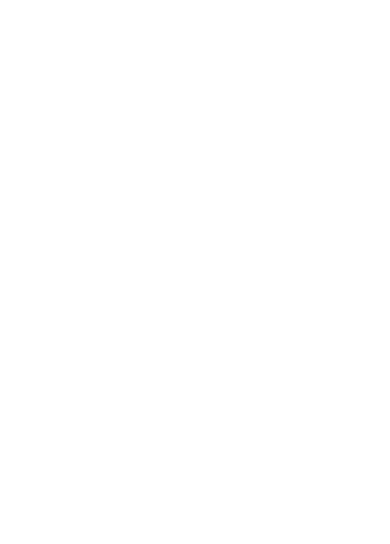
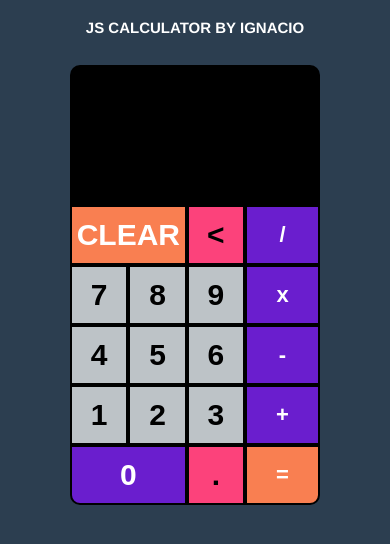
Before and after one commit to Pinto2291/js-calculator-by-ignacio, a plain HTML site: page index.html in a window 390 px wide. Drawn offline with Linux system fonts and the light colour scheme.

Commit message:
add script, html and css

```diff
--- a/index.html
+++ b/index.html
@@ -4,10 +4,63 @@
     <meta charset="UTF-8">
     <meta http-equiv="X-UA-Compatible" content="IE=edge">
     <meta name="viewport" content="width=device-width, initial-scale=1.0">
+    <link rel="stylesheet" type="text/css" href="style.css">
+    <link rel="preconnect" href="https://fonts.googleapis.com">
+    <link rel="preconnect" href="https://fonts.gstatic.com" crossorigin>
+    <link href="https://fonts.googleapis.com/css2?family=Orbitron:wght@400;700&display=swap" rel="stylesheet">
     <script src="script.js" async></script>
-    <title>Git practice codecademy</title>
+    <title>JS calculator by Ignacio Version 3</title>
 </head>
 <body>
 
+    <header id="headerElement" class="header">
+
+        <h1 class="title" id="headerTitle">JS calculator by Ignacio</h1>
+
+    </header>
+
+    <main class="mainSection" id="mainElement">
+
+        <div id="calculator" class="calculatorSection">
+
+            <p class="displaySection" id="displayResult"></p>
+            <p class="displaySection downDisplay" id="display"></p>
+
+
+            <div class="buttons">
+
+                <div class="numbers">
+                    <button class="button clear">CLEAR</button>
+                    <button class="button back"><</button>
+                    <button class="button number">7</button>
+                    <button class="button number">8</button>
+                    <button class="button number">9</button>
+
+                    <button class="button number">4</button>
+                    <button class="button number">5</button>
+                    <button class="button number">6</button>
+
+                    <button class="button number">1</button>
+                    <button class="button number">2</button>
+                    <button class="button number">3</button>
+
+                    <button class="button number zero">0</button>
+                    <button class="button number point">.</button>
+                </div>
+
+                <div class="operations">
+                    <button class="button operation symbol">/</button>
+                    <button class="button operation symbol">x</button>
+                    <button class="button operation symbol">-</button>
+                    <button class="button operation symbol">+</button>
+                    <button id="equal" class="button operation equal">=</button>
+                </div>
+
+            </div>
+
+        </div>
+
+    </main>
+
 </body>
 </html>
--- a/script.js
+++ b/script.js
@@ -1,3 +1,15 @@
+let numbers = document.querySelectorAll('.number');
+let math_operators = document.querySelectorAll('.symbol');
+let clear = document.querySelector('.clear');
+let back = document.querySelector('.back');
+let equal = document.querySelector('.equal');
+let up_display = document.getElementById('displayResult');
+let down_display = document.getElementById('display');
+
+
+let total = [];
+let total_final = [];
+
 const operation = {
     '+': function(n) {return n[0] + n[2]},
     '-': function(n) {return n[0] - n[2]},
@@ -26,8 +38,93 @@ function calculateTotal(n) {
     return result
 };
 
+function inputNumbers(n) {
+
+    let content = n.textContent;
+
+    if(down_display.textContent != '0' && content !== '.' || content == '0' && total.includes('-') && parseFloat(total[total.length - 1]) > 0){
+        total.push(content);
+        down_display.textContent = total.join('');
+        console.log(total)
+    } else if(content == '.' && total[total.length - 1] != '.' && (!total.includes('.') && down_display.textContent != '') && total[total.length - 1] != '-'){
+        total.push(content);
+        down_display.textContent = total.join('');
+        console.log(total)
+    }
+
+}
+
+function inputSymbol(n) {
+
+    let content = n.textContent;
+
+    if(down_display.textContent !== '' && total[total.length - 1] != '.' && !symbol.includes(total[total.length - 1])
+    && parseFloat(down_display.textContent) !== 0) {
+
+        total_final.push(parseFloat(down_display.textContent), content);
+        total = [];
+        down_display.textContent = '';
+        up_display.textContent = total_final.join(' ');
+        console.log(total_final);
+
+    } else if(down_display.textContent == '' && content == '-' && total[total.length - 1] != '.' && !symbol.includes(total[total.length - 1])
+    && parseFloat(down_display.textContent) !== 0) {
+
+        total.push(content);
+        down_display.textContent = total.join('');
+        console.log(total[total.length - 1])
+    }
+};
+
+
+
+function calculate() {
+
+    if(total_final.length > 0 && parseFloat(down_display.textContent) !== 0 && down_display.textContent != ''){
+        total_final.push(parseFloat(down_display.textContent));
+        let result = calculateTotal(total_final);
+        up_display.textContent = `${total_final.join(' ')} = ${result}`
+        total_final = [];
+        total = [];
+        down_display.textContent = '';
+    }
+};
+
+
+numbers.forEach((n) => n.addEventListener('click', () => inputNumbers(n)));
+
+math_operators.forEach((n) => n.addEventListener('click', () => inputSymbol(n)));
+
+equal.addEventListener('click', () => {calculate()});
+
+clear.addEventListener('click',
+    function clearAll() {
+        total = [];
+        total_final = [];
+        down_display.textContent = '';
+        up_display.textContent = '';
+    }
+);
+
+back.addEventListener('click',
+    function back() {
+        total.pop();
+        down_display.textContent = total.join('');
+    }
+);
+
+
+/*
 let total1 = [10, '+', 50, '+', -200, '+', 1350, 'x', 2, '/', 10];
 let total2 = [50, 'x', 2, '+', 105.55, '+', -889.33, '-', 15.90, '/', 2, '+', 45 ];
 
+
 console.log(calculateTotal(total1));
 console.log(calculateTotal(total2));
+*/
+
+
+
+let number1 = 12;
+
+console.log(number1 % 2)
--- /dev/null
+++ b/style.css
@@ -0,0 +1,248 @@
+:root {
+    --bg-purple: rgb(106, 30, 206);
+    --bg-wheat: rgb(195, 193, 197);
+    --bg-black: black;
+    --bg-light-blue: #1B9CFC;
+    --bg-light-green: #4cd137;
+    --font-white: #fff;
+    --main-font: Helvetica;
+    --font-family-orbitron: 'Orbitron', sans-serif;
+}
+
+* {
+    box-sizing: border-box;
+    margin: 0;
+}
+
+html {
+    font-size: 62.5%;
+}
+
+body {
+    font-family: var(--main-font);
+    background-color: #2c3e50;
+}
+
+h1, h2, h3, h4, h5, h6, p {
+    margin: 0;
+    padding: 0;
+}
+
+button {
+    transition: all 50ms ease-out 25ms;
+    padding: 0;
+    background-color: #bdc3c7;
+    border: 0.2rem solid black;
+}
+
+button:active {
+    scale: 115%;
+}
+
+button:hover {
+    cursor: pointer;
+}
+
+/* SCROLLBAR */
+
+::-webkit-scrollbar {
+    width: 1rem;
+    height: 0.8rem;
+}
+
+  /* Track */
+::-webkit-scrollbar-track {
+    background-color: var(--bg-black);
+    border-radius: 2rem;
+}
+
+  /* Handle */
+::-webkit-scrollbar-thumb {
+    background: var(--bg-light-green);
+    border-radius: 1rem;
+    height: 0.5rem;
+}
+
+/* HEADER */
+
+.header {
+    height: auto;
+    padding: 1rem;
+    color: var(--font-white);
+    text-align: center;
+    text-transform: uppercase;
+    transition: all 100ms ease-out 50ms;
+}
+
+.header:active{
+    font-style: italic;
+    color: var(--bg-light-blue);
+}
+
+.title {
+    font-size: 2.5rem;
+    line-height: 3.5rem;
+}
+
+/* MAIN SECTION */
+
+.mainSection {
+    display: grid;
+    place-content: center;
+    margin-top: 1rem;
+}
+
+/* CALCULATOR */
+
+.calculatorSection {
+    width: 40rem;
+    height: 30rem;
+}
+
+.displaySection {
+    width: auto;
+    background-color: var(--bg-black);
+    color: var(--font-white);
+    text-align: right;
+    padding-right: 1rem;
+    overflow: auto;
+}
+
+.downDisplay {
+    height: 6rem;
+}
+
+#display {
+    padding-bottom: 1.5rem;
+    padding-top: 1rem;
+    padding-left: 1rem;
+    font-size: 2rem;
+    font-family: var(--font-family-orbitron);
+    font-weight: 400;
+}
+
+#displayResult {
+    font-size: 1.8rem;
+    color: var(--bg-light-blue);
+    font-family: var(--font-family-orbitron);
+    font-weight: 700;
+    padding-right: 1rem;
+    padding-top: 1rem;
+    font-style: italic;
+    height: 8rem;
+    border-top-right-radius: 1rem;
+    border-top-left-radius: 1rem;
+}
+
+#equal, .clear {
+    background-color: #F97F51;
+    color: var(--font-white);
+}
+
+#equal {
+    border-bottom-right-radius: 1rem;
+}
+
+.buttons {
+    display: grid;
+    grid-template-columns: 70% 30%;
+    height: 100%;
+    width: 100%;
+}
+
+.button {
+    font-size: 3rem;
+    font-weight: bold;
+}
+
+.numbers {
+    display: grid;
+    grid-template-columns: repeat(3, 1fr);
+}
+
+.operations {
+    display: grid;
+    grid-template-columns: 1fr;
+}
+
+.operation {
+    background-color: var(--bg-purple);
+    color: var(--font-white);
+}
+
+.zero {
+    grid-column: 1 / 3;
+    background-color: var(--bg-purple);
+    color: var(--font-white);
+    border-bottom-left-radius: 1rem;
+}
+
+.clear {
+    grid-column: 1 / 3;
+}
+
+.back, .point {
+    background-color: #FC427B;
+    color: var(--bg-black);
+}
+
+@media only screen and (max-width: 550px) {
+
+    .calculatorSection {
+        width: 25rem;
+        height: 30rem;
+    }
+
+    .title {
+        font-size: 1.5rem;
+    }
+
+    button {
+        font-size: 2rem;
+    }
+
+    .operation {
+        font-size: 2.2rem;
+    }
+
+    #display {
+        font-size: 2.1rem;
+        padding-bottom: 1rem;
+    }
+
+    #displayResult {
+        font-size: 1.8rem;
+    }
+}
+
+@media only screen and (max-height: 450px) {
+
+    .mainSection {
+        height: auto;
+    }
+
+    button, .operation {
+        font-size: 1.5rem;
+    }
+
+    .calculatorSection {
+        width: 30rem;
+        height: 23rem;
+    }
+
+    #display {
+        font-size: 1.4rem;
+        padding-bottom: 0.2rem;
+        padding-top: 0;
+        height: 3.2rem;
+    }
+
+    #displayResult {
+        font-size: 1rem;
+    }
+
+    .title {
+        font-size: 1.5rem;
+    }
+
+}
```
